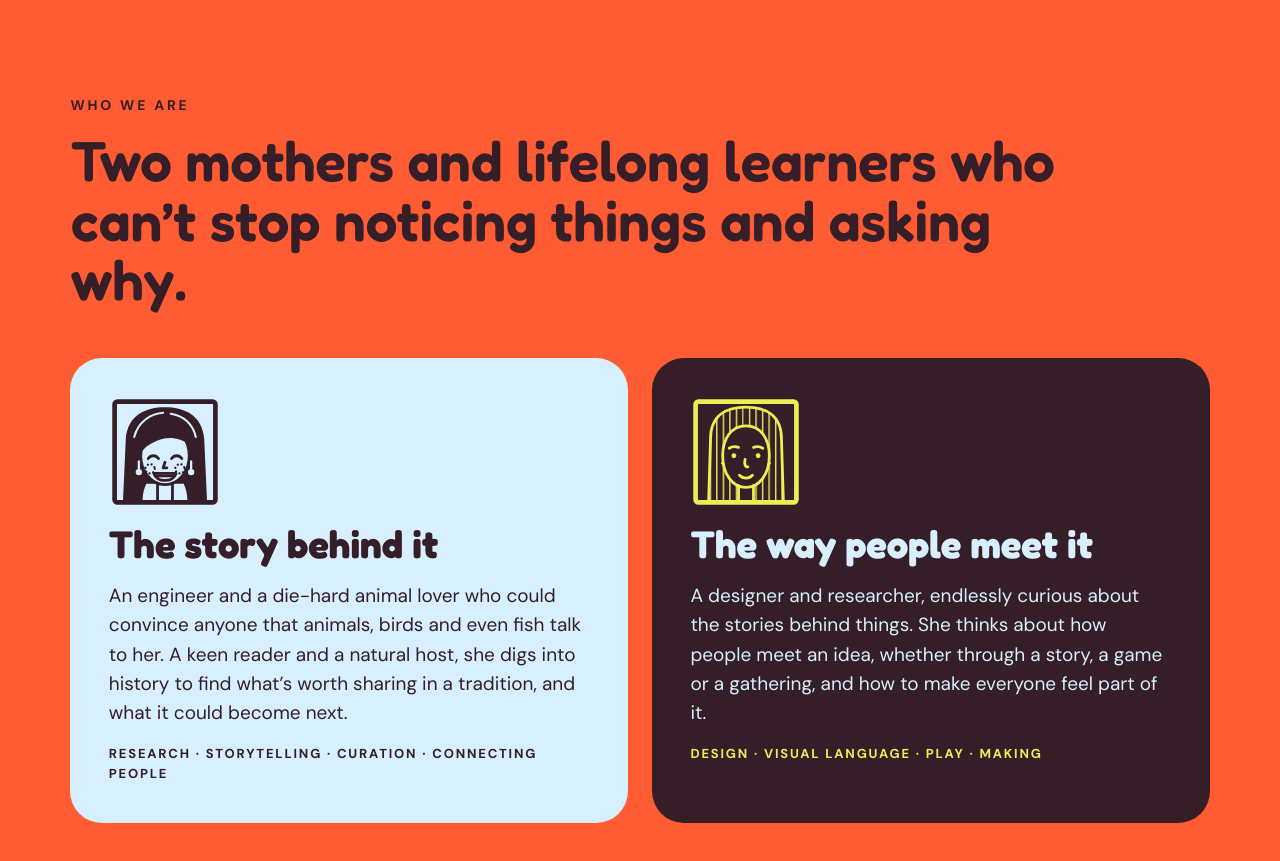
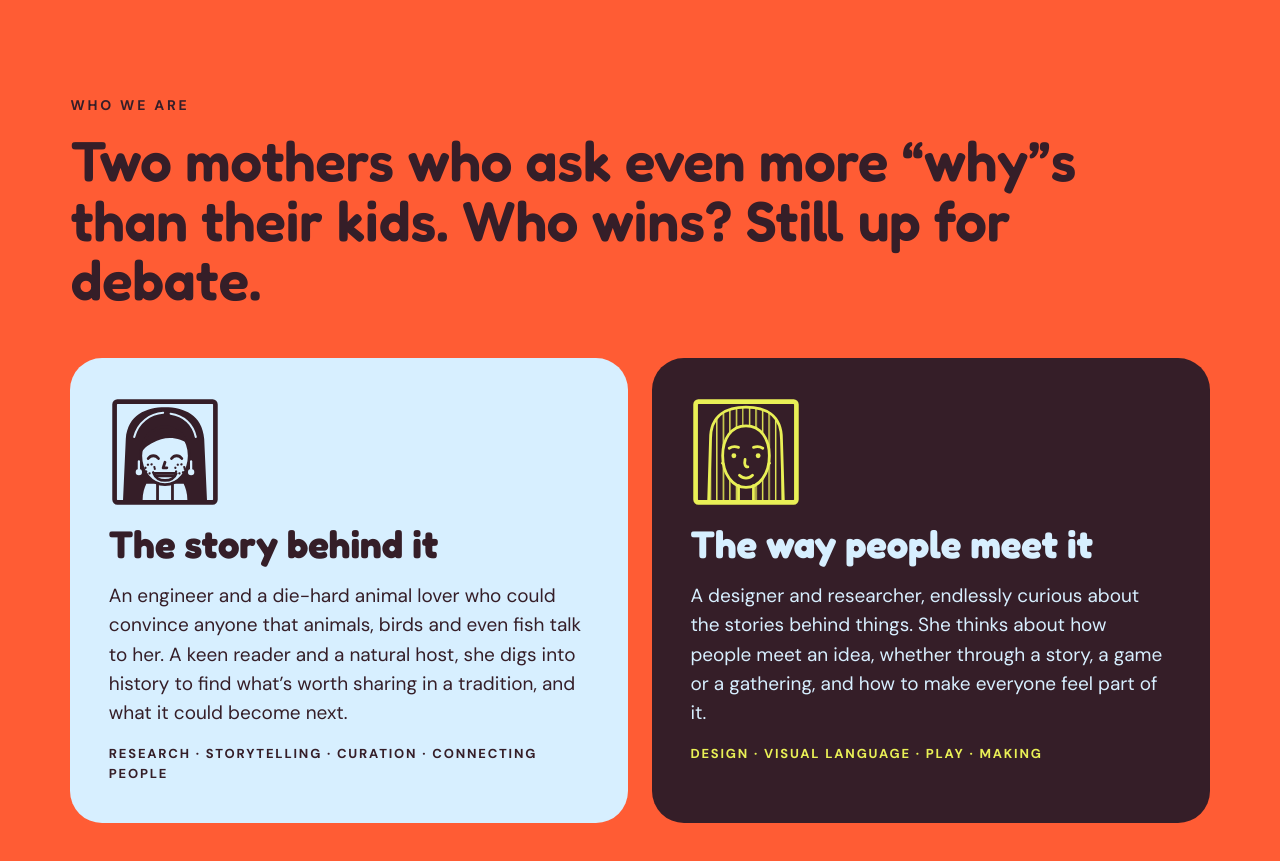
Before and after one commit to nithyaparepallyg/Rooots, a plain HTML site: page index.html in a window 1280 px wide. Shown: the part 2540-3401 px from the top of the page. Drawn offline with Linux system fonts and the light colour scheme.

Commit message:
Who we are heading: more whys than our kids
Co-Authored-By: Claude Opus 5.5 <noreply@anthropic.com>
Claude-Session: https://claude.ai/code/session_017a7SXz3SfhYp3qDKw8zggf

```diff
--- a/index.html
+++ b/index.html
@@ -323,7 +323,7 @@
     <section class="us">
       <div class="wrap">
         <p class="label">Who we are</p>
-        <h2 class="display">Two mothers and lifelong learners who can&rsquo;t stop noticing things and asking why.</h2>
+        <h2 class="display">Two mothers who ask even more &ldquo;why&rdquo;s than their kids. Who wins? Still up for debate.</h2>
         <div class="cards">
           <article class="card two">
             <svg class="portrait" viewBox="0 0 120 120" role="img" aria-label="Doodle portrait of the second co-founder">
```
